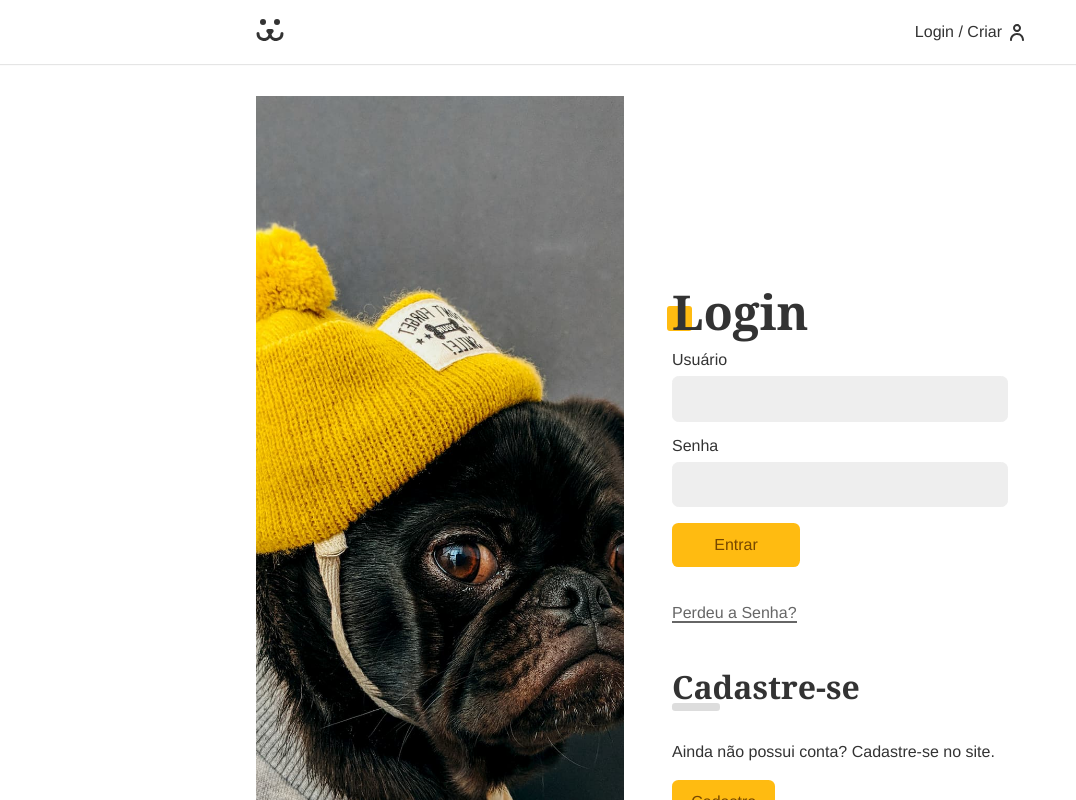
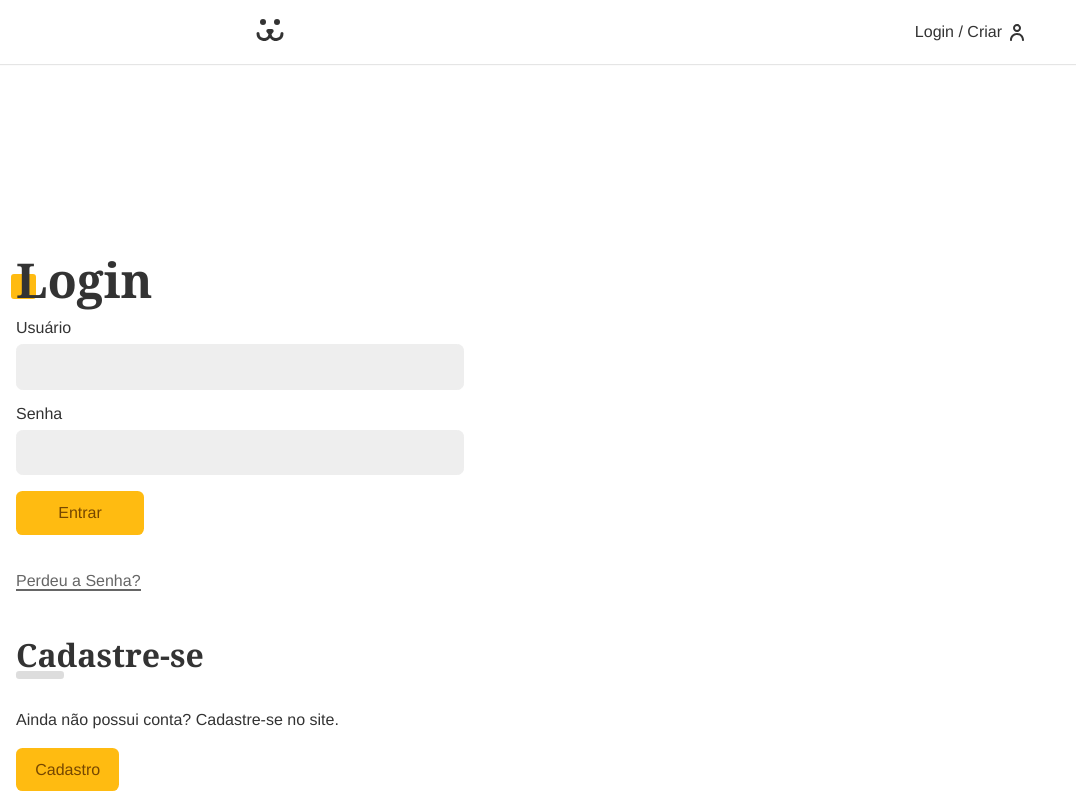
Before and after one commit to Himefe/projeto-dogs, a React (Create React App) app: page /login in a window 1280 px wide. Shown: the top 800 px of the page, without its empty margins (0-1076 px from the left). Built offline with nearby package versions, Linux system fonts and the light colour scheme.

Commit message:
Consertando erro de container na parte de login

```diff
--- a/src/Components/Login/Login.js
+++ b/src/Components/Login/Login.js
@@ -14,7 +14,7 @@ const Login = () => {
     return <Navigate to="/conta/minha-conta" />;
   }
   return (
-    <section className={`${styles.login} container mainContainer`}>
+    <section className={`styles.login`}>
       <Routes>
         <Route path="/" element={<LoginForm />} />
         <Route path="cadastro" element={<CreateLoginForm />} />
```
